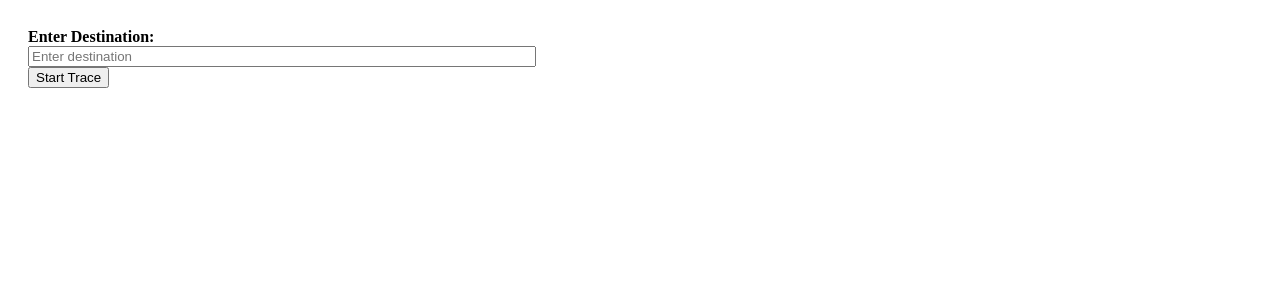
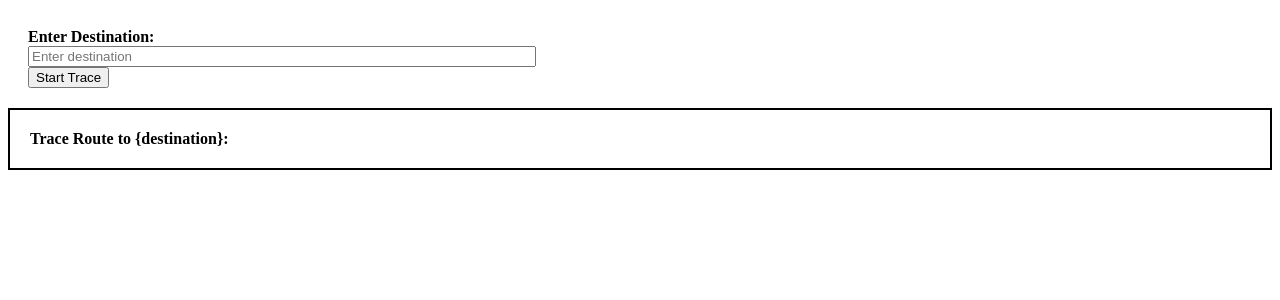
Before and after one commit to tiffany-elizabeth-gh/tracemyroute, a Python web app: template templates/basic.html in a window 1280 px wide. Shown: the top 300 px of the page. Run offline with Jinja, Linux system fonts and the light colour scheme; the template is opened without the code that fills it, so the values that code supplies are empty.

Commit message:
scratch paper changes

```diff
--- a/templates/basic.html
+++ b/templates/basic.html
@@ -39,4 +39,15 @@
          </div>
 
    </body>
+
+   <body>
+      <div id="map" method="GET" action="/map">
+         <div class="container" style="border: 2px solid; max-width: 2000px; max-height: 1000px; padding: 20px;">
+            <div class="row mb-3">
+               <div class="col-2"><b>Trace Route to {destination}:</b></div>
+            </div>
+         </div>
+
+      </div>
+   </body>
 </html>
```
